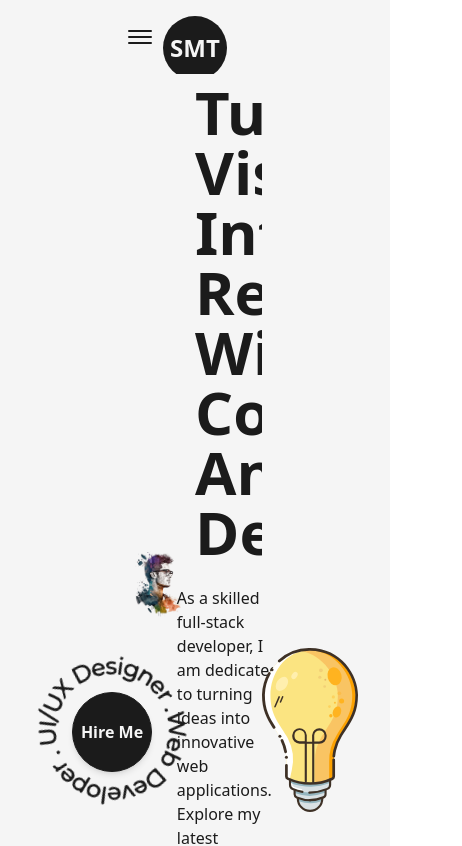
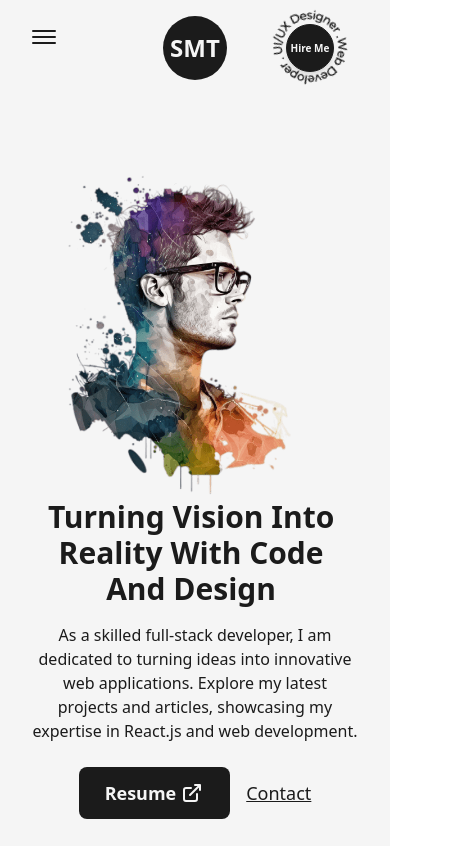
Before and after one commit to mani9k9/MyPortfolio, a Next.js app: page / in a window 390 px wide. Shown: the top 846 px of the page, 462 px wide, since content can reach past the window. Built offline with nearby package versions, Linux system fonts and the light colour scheme.

Commit message:
responsive

```diff
--- a/src/components/AnimatedText.js
+++ b/src/components/AnimatedText.js
@@ -30,7 +30,7 @@
 
 const AnimatedText = ({ text, className = '' }) => {
   return (
-    <div className="w-full mx-auto py-2 flex items-center justify-center text-center overflow-hidden">
+    <div className="w-full mx-auto py-2 flex items-center justify-center text-center overflow-hidden sm:py-0">
       <motion.h1
         className={`inline-block w-full text-dark font-bold capitalize text-8xl dark:text-light ${className}`}
         variants={quote}
--- a/src/components/HireMe.js
+++ b/src/components/HireMe.js
@@ -4,14 +4,16 @@
 
 const HireMe = () => {
   return (
-    <div className='fixed left-4 bottom-4 flex items-center justify-center overflow-hidden'>
-        <div className='w-48 h-auto flex items-center justify-center relative'>
+    <div className='fixed left-4 bottom-4 flex items-center justify-center overflow-hidden md:right-8 md:left-auto md:top-0
+    md:bottom-auto md:absolute'>
+        <div className='w-48 h-auto flex items-center justify-center relative md:w-24 '>
             <CircularText className={"fill-dark animate-spin-slow dark:fill-light"} />
 
 <Link href="mailto:mani9k9@gmail.com" className='flex items-center justify-center absolute left-1/2 top-1/2
- -translate-x-1/2 -translate-y-1/2 bg-dark text-light shadow-md border border-solid border-dark w-20 h-20 rounded-full font-semibold hover:bg-light
+ -translate-x-1/2 -translate-y-1/2 bg-dark text-light shadow-md border border-solid border-dark w-20 h-20
+ rounded-full font-semibold hover:bg-light
  hover:text-dark  dark:bg-light dark:text-dark hover:dark:bg-light
- hover:dark:border-light hover:dark:text-light"'>
+ hover:dark:border-light hover:dark:text-dark md:w-12 md:h-12 md:text-[10px]'>
     Hire Me
 </Link>
 
--- a/src/components/Layout.js
+++ b/src/components/Layout.js
@@ -2,7 +2,7 @@
 
 const Layout = ({ children, className = '' }) => {
   return (
-    <div className={`w-full h-full inline-block z-0 bg-light dark:bg-dark p-32 ${className}`}>
+    <div className={`w-full h-full inline-block z-0 bg-light dark:bg-dark p-32 xl:p-24 lg:p-16 md:p-12 sm:p-8 ${className}`}>
       {children}
     </div>
   );
--- a/src/components/NavBar.js
+++ b/src/components/NavBar.js
@@ -52,7 +52,7 @@
 
   return (
     <header
-      className='w-full px-32 py-8 font-medium flex items-center justify-between dark:text-light relative'
+      className='w-full px-32 py-8 font-medium flex items-center justify-between dark:text-light relative z-10 lg:px-16 md:px-12 sm:px-8'
     >
       <button className='flex-col justify-center items-center hidden lg:flex' onClick={handleClick}>
         <span className={`bg-dark dark:bg-light transition-all duration-300 ease-out block h-0.5 w-6 rounded-sm ${isOpen ? 'rotate-45 translate-y-1' : '-translate-y-0.5'}`}></span>
@@ -105,7 +105,7 @@
 animate={{scale:1, opacity:1}}
 
 className='min-w-[70vw] flex flex-col justify-between z-30 items-center fixed top-1/2 left-1/2
-      -translate-x-1/2 -translate-y-1/2 bg-dark/90 dark:bg-light/75 rounded-lg backdrop-blur-md py-32'>
+      -translate-x-1/2 -translate-y-1/2 bg-dark/90 dark:bg-light/75 rounded-lg backdrop-blur-md py-32 '>
         <nav className='flex items-center flex-col justify-center'>
           <CustomMobileLink href="/" title="Home" className='' toggle={handleClick}/>
           <CustomMobileLink href="/about" title="About" className='' toggle={handleClick} />
--- a/src/pages/index.js
+++ b/src/pages/index.js
@@ -18,23 +18,25 @@
 
       </Head>
       <main className='flex items-center text-dark w-full min-h-screen dark:text-light'>
-        <Layout className='pt-0'>
-          <div className='flex items-center justify-between w-full'>
-            <div className='w-1/2'>
-              <Image src={profilePic} alt='Shubham' className='w-full h-auto' priority
+        <Layout className='pt-0 md:pt-16 sm:pt-8'>
+          <div className='flex items-center justify-between w-full lg:flex-col'>
+            <div className='w-1/2 md:w-full'>
+              <Image src={profilePic} alt='Shubham' className='w-full h-auto lg:hidden md:inline-block md:w-full' priority
               sizes="(max-width: 768px) 100vw,
               (max-width: 1200px) 50vw,
               33vw"
               />
             </div>
-            <div className="w-1/2 flex flex-col items-center self-center">
-              <AnimatedText text="Turning Vision Into Reality With Code And Design" className="!text-6xl !text-left"
+            <div className="w-1/2 flex flex-col items-center self-center lg:w-full lg:text-center">
+              <AnimatedText text="Turning Vision Into Reality With Code And Design" className="!text-6xl !text-left
+              xl:!text-5xl lg:!text-center lg:!text-6xl md:!text-5xl sm:!text-3xl
+              "
                />
               <p className='my-4 text-base font-medium'>
                 As a skilled full-stack developer, I am dedicated to turning ideas into innovative web applications.
                 Explore my latest projects and articles, showcasing my expertise in React.js and web development.
               </p>
-              <div className='flex items-center self-start mt-2'>
+              <div className='flex items-center self-start mt-2 lg:self-center'>
                 <Link href="/resume.pdf" target={"_blank"} className="flex items-center bg-dark text-light
                 p-2.5 px-6 rounded-lg text-lg font-semibold hover:bg-light hover:text-dark
                 border-2 border-solid border-transparent hover:border-dark dark:bg-light dark:text-dark hover:dark:bg-dark
@@ -53,7 +55,7 @@
         </Layout>
 
         <HireMe />
-        <div className='absolute right-8 bottom-8 inline-block w-24'>
+        <div className='absolute right-8 bottom-8 inline-block w-24 md:hidden'>
           <Image src={lightBulb} alt="Shubham" className='w-full h-auto' />
         </div>
       </main>
```
